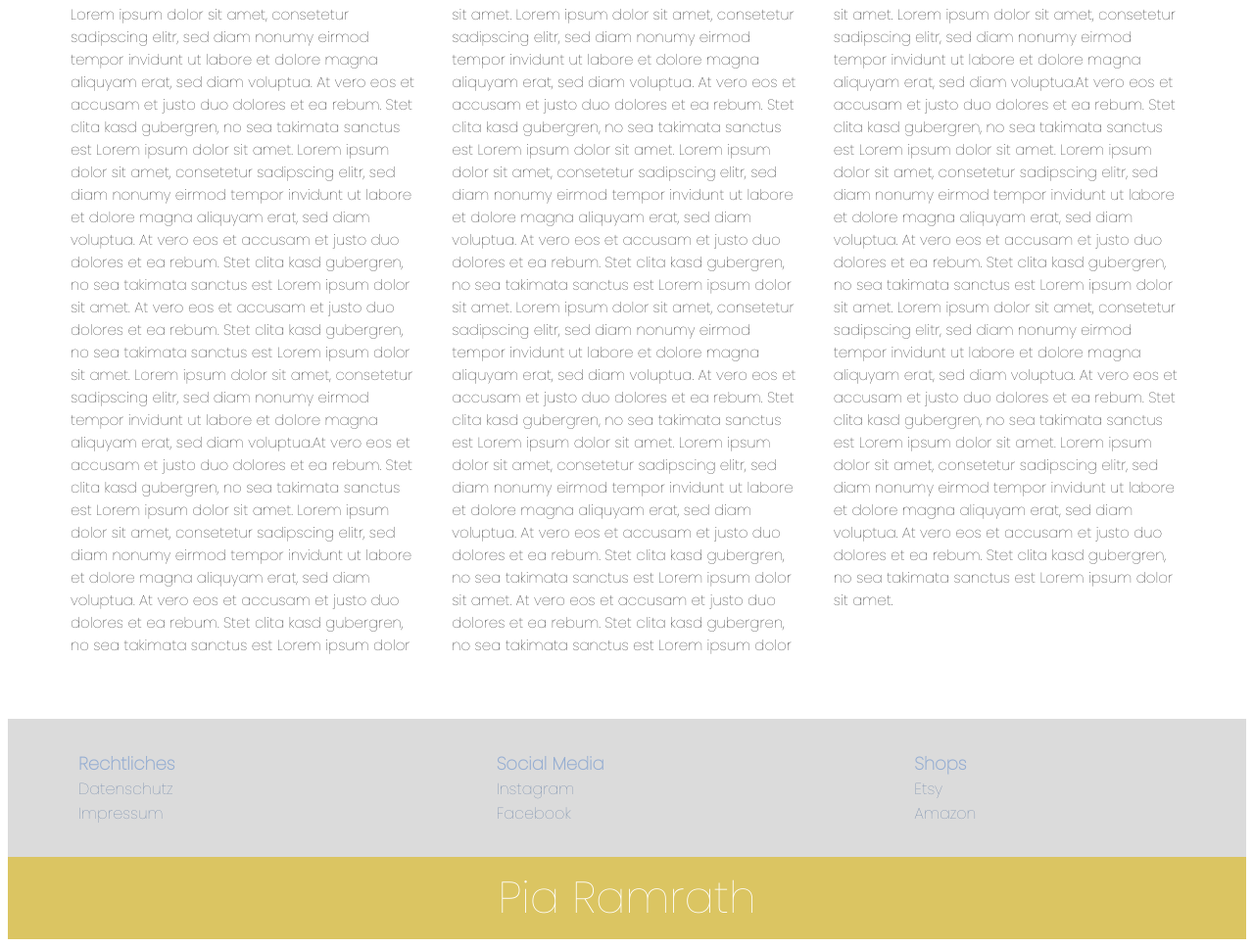
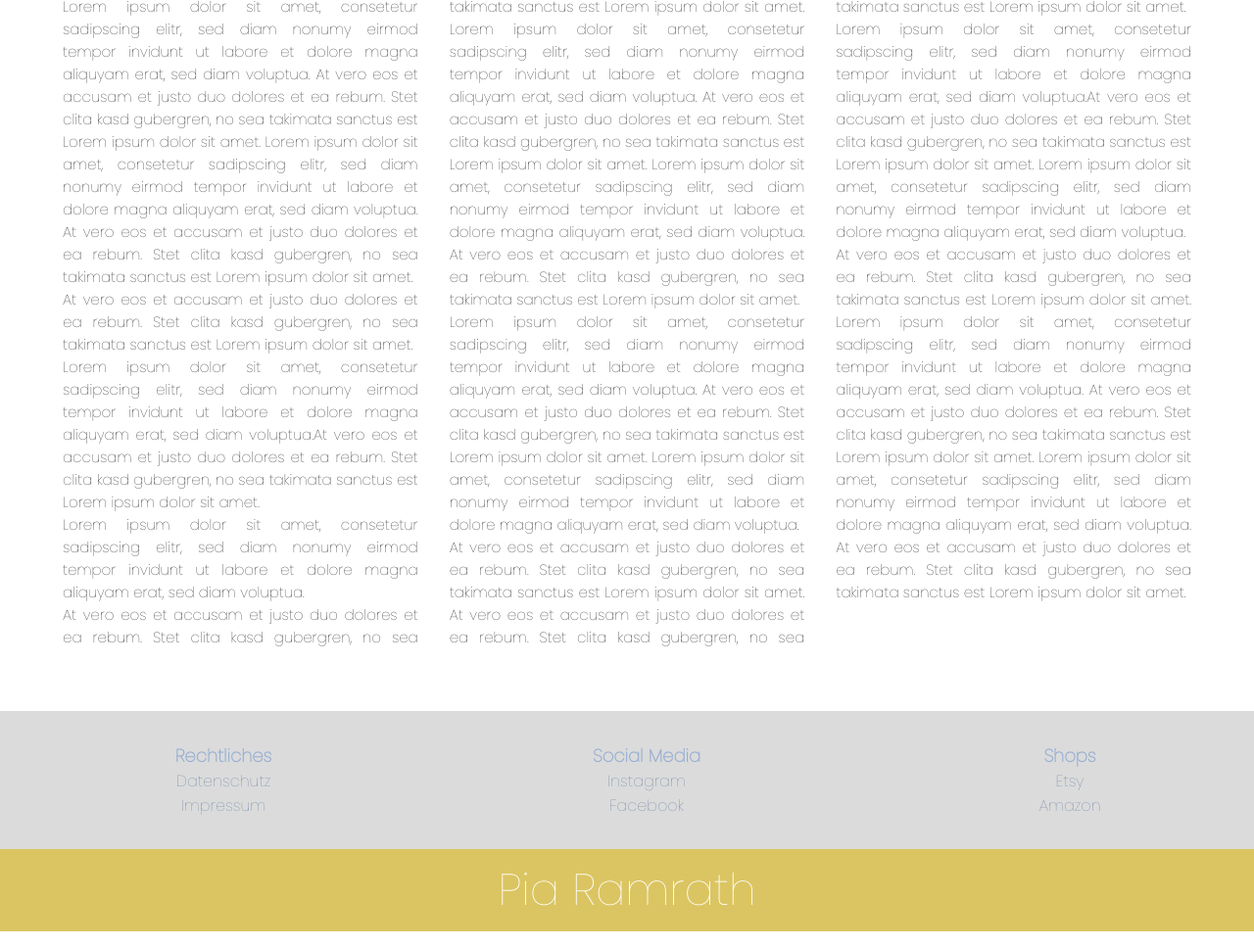
Before and after one commit to pia180316/simplified-setup, a website: page index.html in a window 1280 px wide. Shown: the part 628-1595 px from the top of the page at 98% size. Drawn offline with Linux system fonts and the light colour scheme.

Commit message:
simplified-setup Abgabe am 14.02.2021

```diff
--- a/body.css
+++ b/body.css
@@ -1,5 +1,6 @@
 /* BODY */
 
+body {margin: 0;}
 
 /* Vorschau für Bilder */
 .vorschau {
@@ -20,4 +21,5 @@
     column-count: 3;
     column-gap: var(--unit-l);
     column-rule-color: var(--color-primary);
+    text-align: justify;
 }
--- a/footer.css
+++ b/footer.css
@@ -16,7 +16,7 @@
     padding: var(--unit-l);
     column-count: 3;
     column-gap: 5em;
-    text-align: start;
+    text-align: center;
     color: var(--color-secondary-dark);
     background-color: var(--color-grey);
     font-family: poppins;
--- a/index.html
+++ b/index.html
@@ -54,10 +54,15 @@
           <div class="fliestext">
 
             <p>
-              Lorem ipsum dolor sit amet, consetetur sadipscing elitr, sed diam nonumy eirmod tempor invidunt ut labore et dolore magna aliquyam erat, sed diam voluptua. At vero eos et accusam et justo duo dolores et ea rebum. Stet clita kasd gubergren, no sea takimata sanctus est Lorem ipsum dolor sit amet. Lorem ipsum dolor sit amet, consetetur sadipscing elitr, sed diam nonumy eirmod tempor invidunt ut labore et dolore magna aliquyam erat, sed diam voluptua. At vero eos et accusam et justo duo dolores et ea rebum. Stet clita kasd gubergren, no sea takimata sanctus est Lorem ipsum dolor sit amet. At vero eos et accusam et justo duo dolores et ea rebum. Stet clita kasd gubergren, no sea takimata sanctus est Lorem ipsum dolor sit amet.
-              Lorem ipsum dolor sit amet, consetetur sadipscing elitr, sed diam nonumy eirmod tempor invidunt ut labore et dolore magna aliquyam erat, sed diam voluptua.At vero eos et accusam et justo duo dolores et ea rebum. Stet clita kasd gubergren, no sea takimata sanctus est Lorem ipsum dolor sit amet. Lorem ipsum dolor sit amet, consetetur sadipscing elitr, sed diam nonumy eirmod tempor invidunt ut labore et dolore magna aliquyam erat, sed diam voluptua. At vero eos et accusam et justo duo dolores et ea rebum. Stet clita kasd gubergren, no sea takimata sanctus est Lorem ipsum dolor sit amet. Lorem ipsum dolor sit amet, consetetur sadipscing elitr, sed diam nonumy eirmod tempor invidunt ut labore et dolore magna aliquyam erat, sed diam voluptua. At vero eos et accusam et justo duo dolores et ea rebum. Stet clita kasd gubergren, no sea takimata sanctus est Lorem ipsum dolor sit amet. Lorem ipsum dolor sit amet, consetetur sadipscing elitr, sed diam nonumy eirmod tempor invidunt ut labore et dolore magna aliquyam erat, sed diam voluptua. At vero eos et accusam et justo duo dolores et ea rebum. Stet clita kasd gubergren, no sea takimata sanctus est Lorem ipsum dolor sit amet.
-              Lorem ipsum dolor sit amet, consetetur sadipscing elitr, sed diam nonumy eirmod tempor invidunt ut labore et dolore magna aliquyam erat, sed diam voluptua. At vero eos et accusam et justo duo dolores et ea rebum. Stet clita kasd gubergren, no sea takimata sanctus est Lorem ipsum dolor sit amet. Lorem ipsum dolor sit amet, consetetur sadipscing elitr, sed diam nonumy eirmod tempor invidunt ut labore et dolore magna aliquyam erat, sed diam voluptua. At vero eos et accusam et justo duo dolores et ea rebum. Stet clita kasd gubergren, no sea takimata sanctus est Lorem ipsum dolor sit amet. At vero eos et accusam et justo duo dolores et ea rebum. Stet clita kasd gubergren, no sea takimata sanctus est Lorem ipsum dolor sit amet.
-              Lorem ipsum dolor sit amet, consetetur sadipscing elitr, sed diam nonumy eirmod tempor invidunt ut labore et dolore magna aliquyam erat, sed diam voluptua.At vero eos et accusam et justo duo dolores et ea rebum. Stet clita kasd gubergren, no sea takimata sanctus est Lorem ipsum dolor sit amet. Lorem ipsum dolor sit amet, consetetur sadipscing elitr, sed diam nonumy eirmod tempor invidunt ut labore et dolore magna aliquyam erat, sed diam voluptua. At vero eos et accusam et justo duo dolores et ea rebum. Stet clita kasd gubergren, no sea takimata sanctus est Lorem ipsum dolor sit amet. Lorem ipsum dolor sit amet, consetetur sadipscing elitr, sed diam nonumy eirmod tempor invidunt ut labore et dolore magna aliquyam erat, sed diam voluptua. At vero eos et accusam et justo duo dolores et ea rebum. Stet clita kasd gubergren, no sea takimata sanctus est Lorem ipsum dolor sit amet. Lorem ipsum dolor sit amet, consetetur sadipscing elitr, sed diam nonumy eirmod tempor invidunt ut labore et dolore magna aliquyam erat, sed diam voluptua. At vero eos et accusam et justo duo dolores et ea rebum. Stet clita kasd gubergren, no sea takimata sanctus est Lorem ipsum dolor sit amet.
+              Lorem ipsum dolor sit amet, consetetur sadipscing elitr, sed diam nonumy eirmod tempor invidunt ut labore et dolore magna aliquyam erat, sed diam voluptua. At vero eos et accusam et justo duo dolores et ea rebum. Stet clita kasd gubergren, no sea takimata sanctus est Lorem ipsum dolor sit amet. Lorem ipsum dolor sit amet, consetetur sadipscing elitr, sed diam nonumy eirmod tempor invidunt ut labore et dolore magna aliquyam erat, sed diam voluptua. At vero eos et accusam et justo duo dolores et ea rebum. Stet clita kasd gubergren, no sea takimata sanctus est Lorem ipsum dolor sit amet.
+              <br>At vero eos et accusam et justo duo dolores et ea rebum. Stet clita kasd gubergren, no sea takimata sanctus est Lorem ipsum dolor sit amet.
+              <br>Lorem ipsum dolor sit amet, consetetur sadipscing elitr, sed diam nonumy eirmod tempor invidunt ut labore et dolore magna aliquyam erat, sed diam voluptua.At vero eos et accusam et justo duo dolores et ea rebum. Stet clita kasd gubergren, no sea takimata sanctus est Lorem ipsum dolor sit amet.
+              <br>Lorem ipsum dolor sit amet, consetetur sadipscing elitr, sed diam nonumy eirmod tempor invidunt ut labore et dolore magna aliquyam erat, sed diam voluptua.
+              <br>At vero eos et accusam et justo duo dolores et ea rebum. Stet clita kasd gubergren, no sea takimata sanctus est Lorem ipsum dolor sit amet. Lorem ipsum dolor sit amet, consetetur sadipscing elitr, sed diam nonumy eirmod tempor invidunt ut labore et dolore magna aliquyam erat, sed diam voluptua. At vero eos et accusam et justo duo dolores et ea rebum. Stet clita kasd gubergren, no sea takimata sanctus est Lorem ipsum dolor sit amet. Lorem ipsum dolor sit amet, consetetur sadipscing elitr, sed diam nonumy eirmod tempor invidunt ut labore et dolore magna aliquyam erat, sed diam voluptua. At vero eos et accusam et justo duo dolores et ea rebum. Stet clita kasd gubergren, no sea takimata sanctus est Lorem ipsum dolor sit amet.
+              <br>Lorem ipsum dolor sit amet, consetetur sadipscing elitr, sed diam nonumy eirmod tempor invidunt ut labore et dolore magna aliquyam erat, sed diam voluptua. At vero eos et accusam et justo duo dolores et ea rebum. Stet clita kasd gubergren, no sea takimata sanctus est Lorem ipsum dolor sit amet. Lorem ipsum dolor sit amet, consetetur sadipscing elitr, sed diam nonumy eirmod tempor invidunt ut labore et dolore magna aliquyam erat, sed diam voluptua.
+              <br>At vero eos et accusam et justo duo dolores et ea rebum. Stet clita kasd gubergren, no sea takimata sanctus est Lorem ipsum dolor sit amet. At vero eos et accusam et justo duo dolores et ea rebum. Stet clita kasd gubergren, no sea takimata sanctus est Lorem ipsum dolor sit amet.
+              <br>Lorem ipsum dolor sit amet, consetetur sadipscing elitr, sed diam nonumy eirmod tempor invidunt ut labore et dolore magna aliquyam erat, sed diam voluptua.At vero eos et accusam et justo duo dolores et ea rebum. Stet clita kasd gubergren, no sea takimata sanctus est Lorem ipsum dolor sit amet. Lorem ipsum dolor sit amet, consetetur sadipscing elitr, sed diam nonumy eirmod tempor invidunt ut labore et dolore magna aliquyam erat, sed diam voluptua.
+              <br>At vero eos et accusam et justo duo dolores et ea rebum. Stet clita kasd gubergren, no sea takimata sanctus est Lorem ipsum dolor sit amet. Lorem ipsum dolor sit amet, consetetur sadipscing elitr, sed diam nonumy eirmod tempor invidunt ut labore et dolore magna aliquyam erat, sed diam voluptua. At vero eos et accusam et justo duo dolores et ea rebum. Stet clita kasd gubergren, no sea takimata sanctus est Lorem ipsum dolor sit amet. Lorem ipsum dolor sit amet, consetetur sadipscing elitr, sed diam nonumy eirmod tempor invidunt ut labore et dolore magna aliquyam erat, sed diam voluptua. At vero eos et accusam et justo duo dolores et ea rebum. Stet clita kasd gubergren, no sea takimata sanctus est Lorem ipsum dolor sit amet.
             </p>
 
           </div>
```
